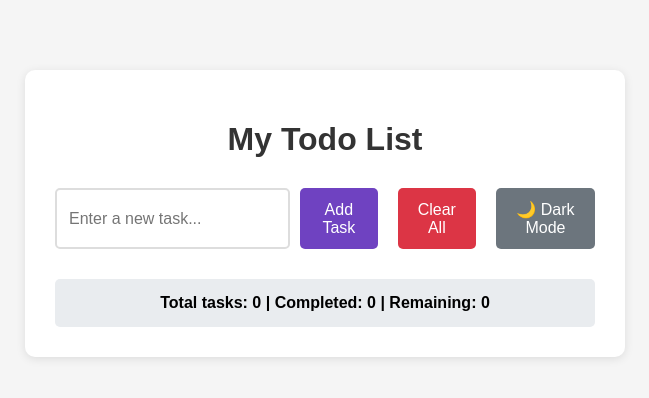
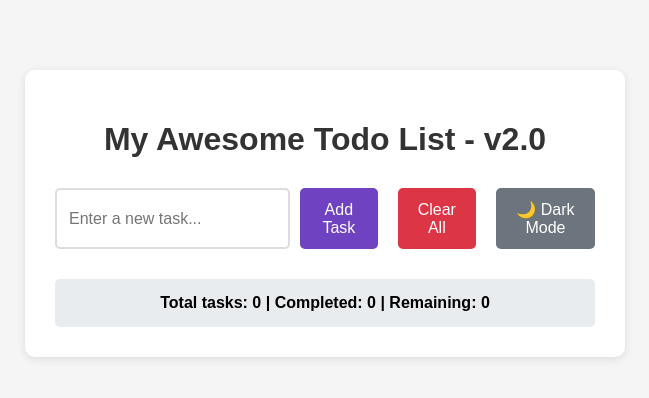
Before and after one commit to Ricardo-B04/todo-app-git-learning, a plain HTML site: page index.html in a window 1280 px wide. Shown: the whole page, without its empty margins (315-964 px from the left). Drawn offline with Linux system fonts and the light colour scheme.

Commit message:
Update Title via Github web interface

```diff
--- a/index.html
+++ b/index.html
@@ -128,7 +128,7 @@
 </head>
 <body>
     <div class="container">
-        <h1>My Todo List</h1>
+        <h1>My Awesome Todo List - v2.0</h1>
 
         <div class="input-section">
             <input type="text" id="todoInput" placeholder="Enter a new task..." />
```
